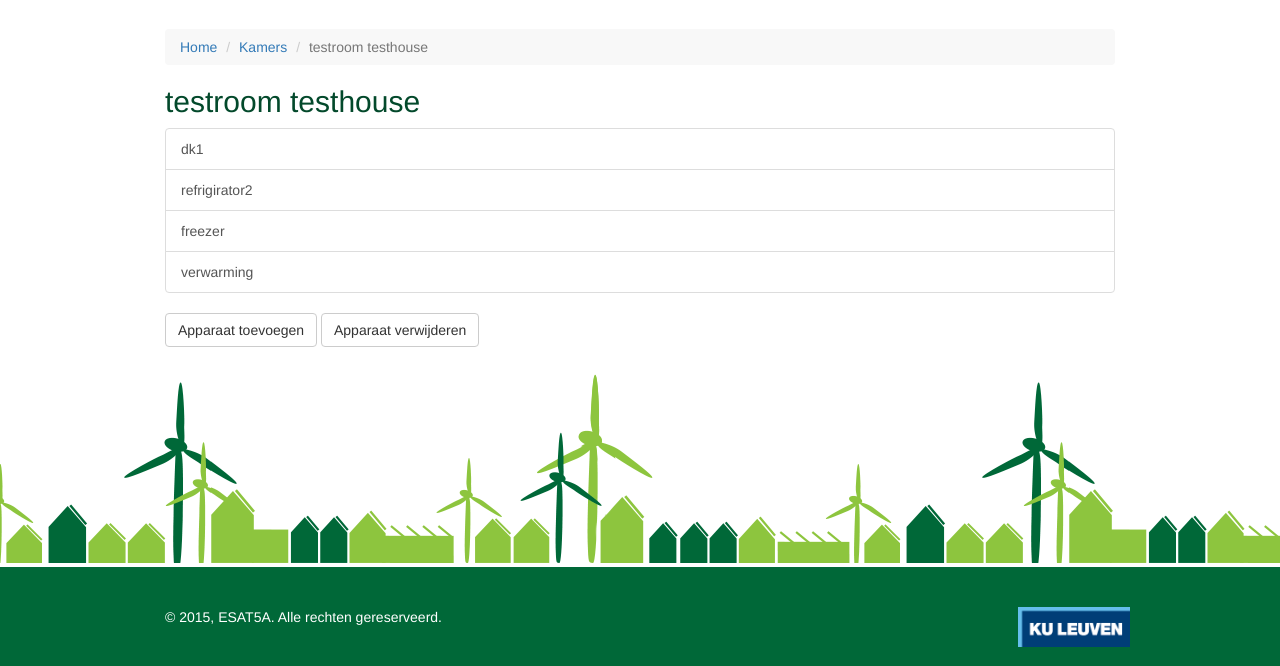
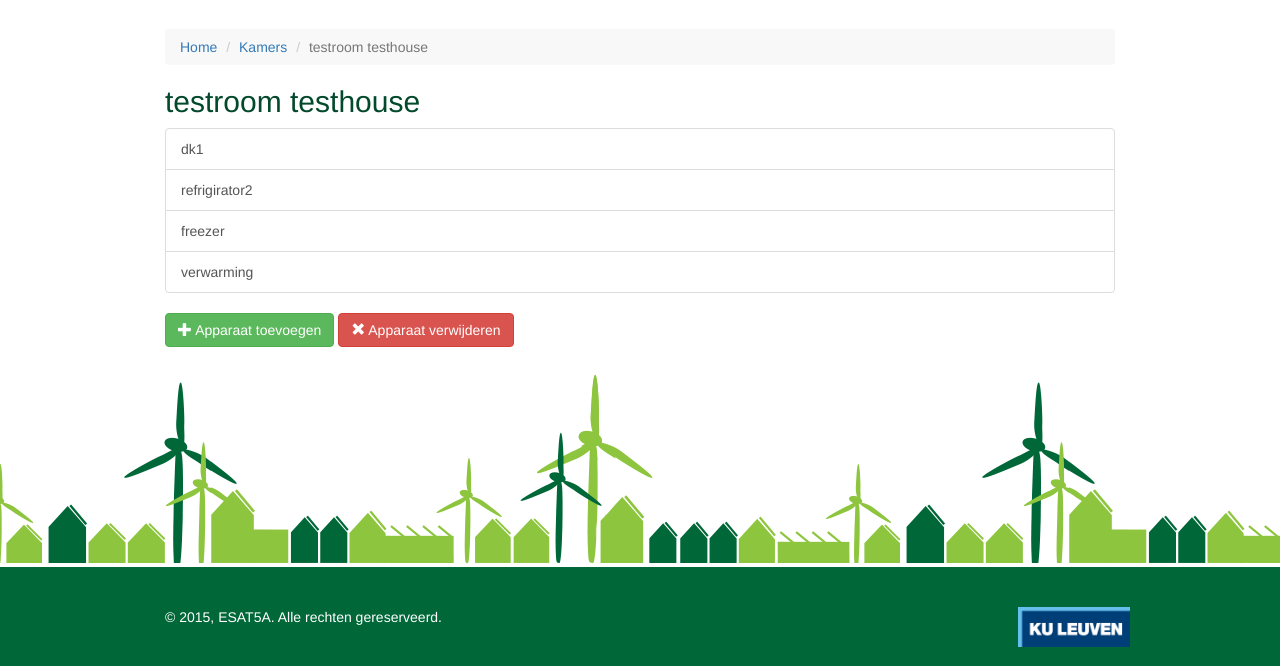
Before and after one commit to Tijs-B/ESAT-EnergyHousing, a Django app: page /room/1/ in a window 1280 px wide. Shown: the part 111-777 px from the top of the page. Run offline with Django 3.2, Linux system fonts and the light colour scheme; data comes from the database, SQL or seed files in the repository; parts of the project's set-up code (start-up, migrations or seed data) failed here and were passed over; some libraries are stand-ins or nearby versions.

Commit message:
Hip hoi het werkt

```diff
--- a/smartgrid/templates/smartgrid/post_login/room_detail.html
+++ b/smartgrid/templates/smartgrid/post_login/room_detail.html
@@ -44,6 +44,12 @@
     {% endif %}
 
 </div>
-<a class="btn btn-default" href="{% url 'smartgrid:add_appliance' room.id %}" >Apparaat toevoegen</a>
-<a class="btn btn-default" href="{% url 'smartgrid:delete_appliance' room.id %}" >Apparaat verwijderen</a>
+<a class="btn btn-success" href="{% url 'smartgrid:add_appliance' room.id %}" >
+    <span class="glyphicon glyphicon-plus" aria-hidden="true"></span>
+    Apparaat toevoegen
+</a>
+<a class="btn btn-danger" href="{% url 'smartgrid:delete_appliance' room.id %}" >
+    <span class="glyphicon glyphicon-remove" aria-hidden="true"></span>
+    Apparaat verwijderen
+</a>
 {% endblock content %}
--- a/smartgrid/urls.py
+++ b/smartgrid/urls.py
@@ -21,6 +21,7 @@ urlpatterns = [
     url(r'^room/heatloadinvariable/(?P<appliance_id>[0-9]+)/$', views.heatloadinvariable, name='heatloadinvariable'),
     url(r'^room/heatloadvariable/(?P<appliance_id>[0-9]+)/$', views.heatloadvariable, name='heatloadvariable'),
     url(r'^room/shiftingloadcycle/(?P<appliance_id>[0-9]+)/$', views.shiftingloadcycle, name='shiftingloadcycle'),
+
     url(r'^room/(?P<room_id>[0-9]+)/add_appliance/$', views.add_appliance, name='add_appliance'),
     url(r'^room/(?P<room_id>[0-9]+)/add/$', views.add, name='add'),
     url(r'^room/(?P<room_id>[0-9]+)/delete_appliance/$', views.delete_appliance, name='delete_appliance'),
--- a/smartgrid/views.py
+++ b/smartgrid/views.py
@@ -6,6 +6,7 @@ from django.views import generic
 from django.template import RequestContext, loader
 from django.contrib import auth
 from itertools import chain
+import os
 
 # Security:
 from django.core.context_processors import csrf
@@ -242,7 +243,7 @@ def delete(request, room_id):
         selected_choice = request.POST['appliance']
     except KeyError:
         return render(request, 'smartgrid/post_login/appliances/delete_appliance.html', {
-            'room': room_id,
+            'room': orig_room,
             'error_message': "Gelieve een apparaat te kiezen",
             'appliances': appliances})
 
```
